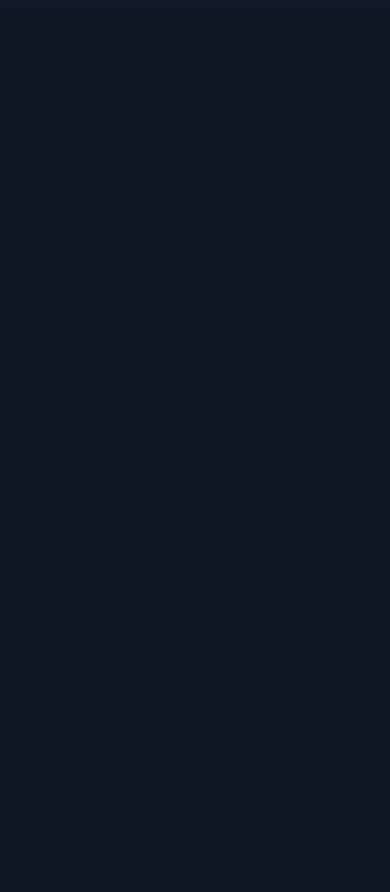
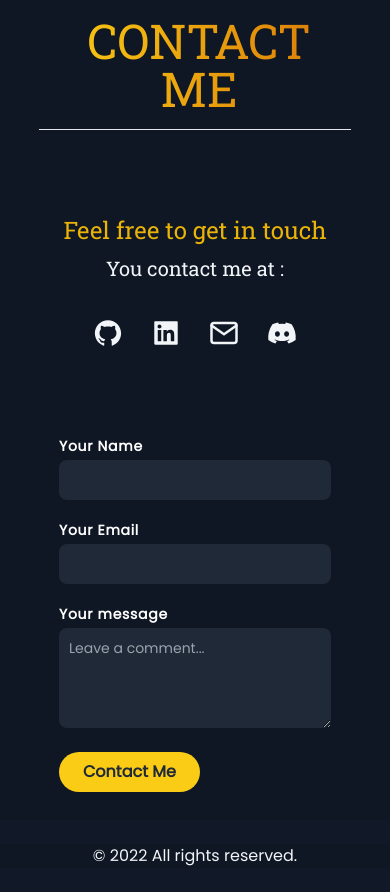
Before and after one commit to charana555/portfolio, a Next.js app: page / in a window 390 px wide. Shown: the part 6700-7592 px from the top of the page. Before the commit the page ends 6709 px from the top, so only its background shows below. Built offline with nearby package versions, Linux system fonts and the light colour scheme.

Commit message:
finished contact section

```diff
--- /dev/null
+++ b/src/components/Contact/Contact.jsx
@@ -0,0 +1,77 @@
+import React from "react";
+import ContactIcons from "./ContactIcons";
+
+const Contact = () => {
+  return (
+    <section id="contact" className=" w-[80%] mx-auto pt-16 overflow-hidden">
+      <h2 className="font-slab py-4 font-[530] ml-2 text-5xl text-transparent  bg-clip-text bg-gradient-to-r from-yellow-400 to-amber-600 text-center md:text-left">
+        CONTACT ME
+      </h2>
+      <hr className=" mb-16" />
+
+      <div className=" grid grid-cols-1 md:grid-cols-2  gap-5 md:p-5 p-2">
+        <div className=" p-3 md:p-14 flex flex-col justify-center items-center">
+          <p className="md:text-4xl text-2xl font-slab text-yellow-500">
+            Feel free to get in touch
+          </p>
+          <p className="md:text-3xl text-xl font-slab my-2">
+            You contact me at :
+          </p>
+          <ContactIcons />
+        </div>
+        <form className="p-3 md:p-10">
+          {/* name  */}
+          <div className="my-4">
+            <label
+              htmlFor="name"
+              className="block text-sm font-semibold text-white tracking-wider"
+            >
+              Your Name
+            </label>
+            <input
+              type="text"
+              id="name"
+              className="bg-gray-800 text-white text-sm rounded-lg w-full p-2.5 outline-none my-1"
+            />
+          </div>
+          {/* email   */}
+          <div className="my-4">
+            <label
+              htmlFor="email"
+              className="block text-sm font-semibold text-white tracking-wider"
+            >
+              Your Email
+            </label>
+            <input
+              type="text"
+              id="email"
+              className="bg-gray-800 text-white text-sm rounded-lg w-full p-2.5 outline-none my-1"
+            />
+          </div>
+          {/* message */}
+          <div className="my-4">
+            <label
+              htmlFor="message"
+              className="block text-sm font-semibold text-white tracking-wider"
+            >
+              Your message
+            </label>
+            <textarea
+              id="message"
+              rows="4"
+              className="block p-2.5 w-full text-sm bg-gray-800 text-white  rounded-lg outline-none my-1  "
+              placeholder="Leave a comment..."
+            ></textarea>
+          </div>
+          <div className="py-2">
+            <button className="bg-yellow-400 text-gray-800 font-bold py-2 px-6 rounded-3xl ">
+              Contact Me
+            </button>
+          </div>
+        </form>
+      </div>
+    </section>
+  );
+};
+
+export default Contact;
--- /dev/null
+++ b/src/components/Contact/ContactIcons.jsx
@@ -0,0 +1,36 @@
+import React from "react";
+import { AiFillGithub, AiFillMail, AiFillLinkedin } from "react-icons/ai";
+import { FaDiscord } from "react-icons/fa";
+import { FiMail } from "react-icons/fi";
+
+const ContactIcons = () => {
+  return (
+    <div className=" flex flex-wrap gap-3 my-5">
+      <div className=" rounded-full cursor-pointer transition-all p-2 hover:bg-[#212d45] transform ">
+        <a href="https://github.com/charana555" target="_blanck">
+          <AiFillGithub className="text-3xl bg-transparent" />
+        </a>
+      </div>
+      <div className=" rounded-full cursor-pointer transition-all p-2 hover:bg-[#212d45] transform ">
+        <a href="https://www.linkedin.com/in/charana-c/" target="_blanck">
+          <AiFillLinkedin className="text-3xl bg-transparent" />
+        </a>
+      </div>
+      <div className=" rounded-full cursor-pointer transition-all p-2 hover:bg-[#212d45] transform ">
+        <a href="mailto:charanac972@gmail.com" target="_blanck">
+          <FiMail className="text-3xl bg-transparent " />
+        </a>
+      </div>
+      <div className=" rounded-full cursor-pointer transition-all p-2 hover:bg-[#212d45] transform ">
+        <a
+          href="https://discordapp.com/users/897343090195562586"
+          target="_blanck"
+        >
+          <FaDiscord className="text-3xl bg-transparent " />
+        </a>
+      </div>
+    </div>
+  );
+};
+
+export default ContactIcons;
--- a/src/components/Skills/Skill.js
+++ b/src/components/Skills/Skill.js
@@ -3,7 +3,7 @@ import React from "react";
 const Skill = ({ white, color }) => {
   return (
     <div className="group relative overflow-hidden">
-      <div className=" rounded border-2 h-48 w-48 grid place-content-center p-4">
+      <div className=" rounded border-2 h-48 md:w-48 w-full grid place-content-center p-4">
         <img
           className=" bg-transparent"
           style={{
@@ -13,7 +13,7 @@ const Skill = ({ white, color }) => {
           src={white}
         />
       </div>
-      <div className="p-4 rounded absolute inset-0 bg-white border-2 h-48 w-48 grid place-content-center translate-y-[-100%] transition-all duration-500 group-hover:translate-y-0 ">
+      <div className="p-4 rounded absolute inset-0 bg-white border-2 h-48 md:w-48 w-full grid place-content-center translate-y-[-100%] transition-all duration-500 group-hover:translate-y-0 ">
         <img
           className="bg-transparent "
           style={{
--- a/src/pages/index.js
+++ b/src/pages/index.js
@@ -10,6 +10,7 @@ import Footer from "../components/Footer/Footer";
 import Eduacation from "../components/Education/Eduacation";
 import Skills from "../components/Skills/SkillBox";
 import About from "../components/About/About";
+import Contact from "../components/Contact/Contact";
 
 const index = () => {
   return (
@@ -25,6 +26,7 @@ const index = () => {
       <Eduacation />
       <Projects />
       <Skills />
+      <Contact />
       <Footer />
     </>
   );
```
